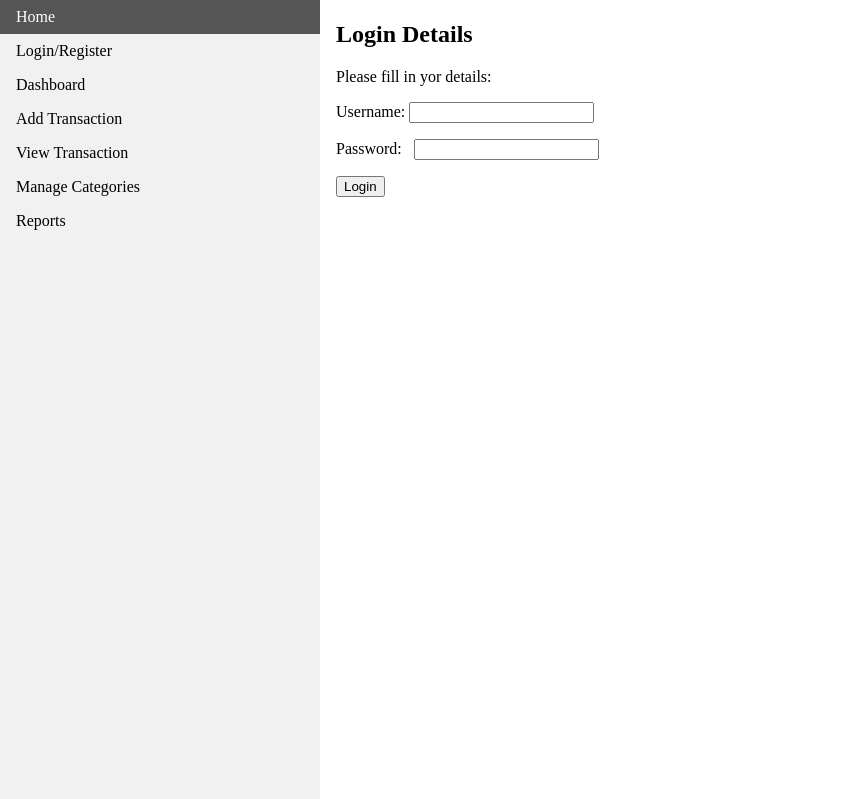
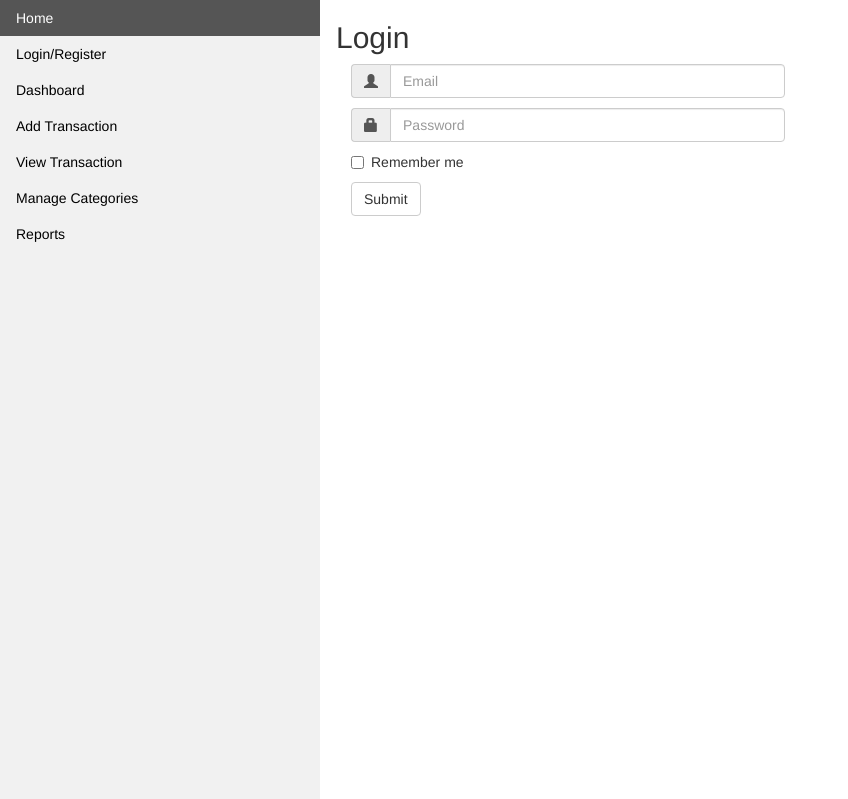
Before and after one commit to can2di/project, a Flask app: page /login in a window 1280 px wide. Shown: the top 799 px of the page, without its empty margins (0-848 px from the left). Run offline with Flask 3, Linux system fonts and the light colour scheme; some libraries are stand-ins or nearby versions.

Commit message:
moreFirst commit

```diff
--- a/templates/base.html
+++ b/templates/base.html
@@ -1,7 +1,12 @@
 <!DOCTYPE html>
 <html>
 <head>
-<meta name="viewport" content="width=device-width, initial-scale=1.0">
+  <title>Bootstrap Example</title>
+  <meta charset="utf-8">
+  <meta name="viewport" content="width=device-width, initial-scale=1">
+  <link rel="stylesheet" href="https://maxcdn.bootstrapcdn.com/bootstrap/3.4.1/css/bootstrap.min.css">
+  <script src="https://ajax.googleapis.com/ajax/libs/jquery/3.7.1/jquery.min.js"></script>
+  <script src="https://maxcdn.bootstrapcdn.com/bootstrap/3.4.1/js/bootstrap.min.js"></script>
 <style>
 body {margin: 0;}
 
@@ -61,6 +66,7 @@ div.content {
   }
 }
 </style>
+
 </head>
 <body>
 
--- a/templates/login.html
+++ b/templates/login.html
@@ -1,20 +1,25 @@
+
+
 {% extends "base.html" %}
 
 {% block content %}
-
-<h2>Login Details</h2>
-<p>
-</p>
-Please fill in yor details:
+<h2>Login</h2>
 <p></p>
 <form>
-    <label for="username">Username:</label>
-    <input type="text" id="username" name="username" required>
+    <div class="col-md-6">
+    <div class="input-group">
+      <span class="input-group-addon"><i class="glyphicon glyphicon-user"></i></span>
+      <input id="email" type="email" class="form-control" name="email" placeholder="Email">
+    </div>
     <p></p>
-        <label for="password">Password:</label>
-
-        <input type="password" id="password" name="password" required>
-    <p></p>
-        <button type="submit">Login</button>
-    </form>
+    <div class="input-group">
+      <span class="input-group-addon"><i class="glyphicon glyphicon-lock"></i></span>
+      <input id="password" type="password" class="form-control" name="password" placeholder="Password">
+    </div>
+    <div class="checkbox">
+        <label><input type="checkbox"> Remember me</label>
+      </div>
+      <button type="submit" class="btn btn-default">Submit</button>
+    </div>
+  </form>
 {% endblock %}
```
